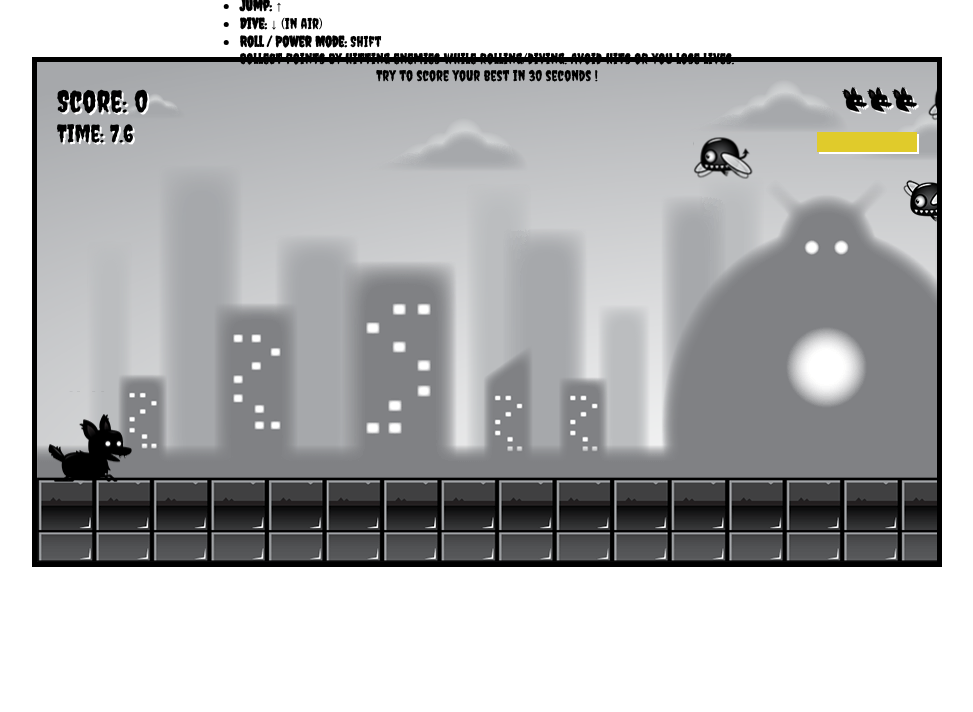
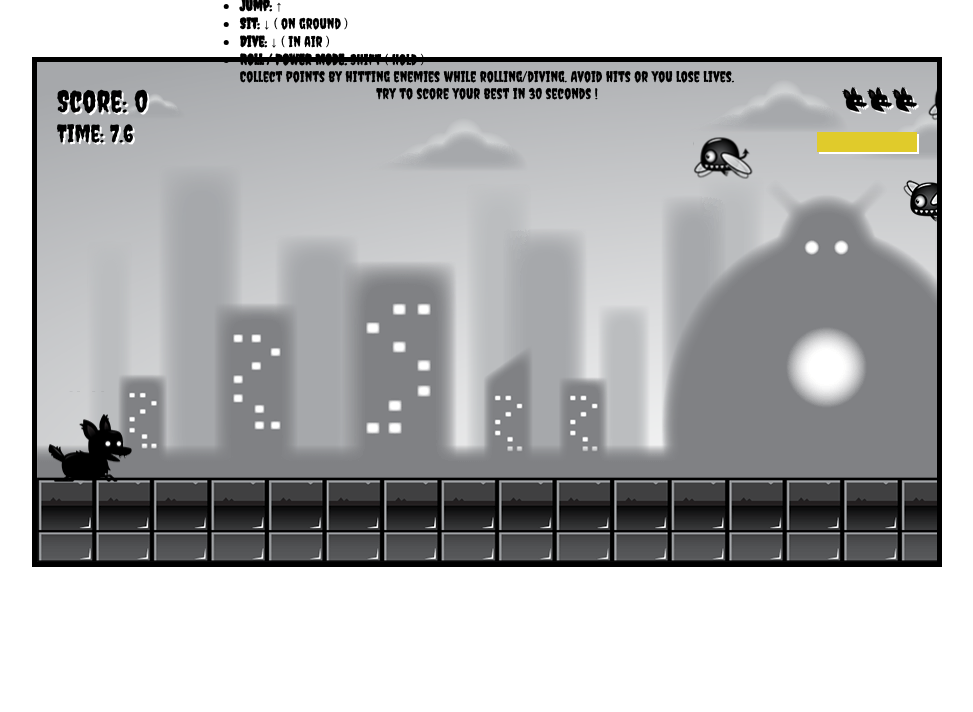
Before and after one commit to pragati-chaturvedi/GameDev_JS, a plain HTML site: page index.html in a window 1280 px wide. Shown: the part 88-800 px from the top of the page, without its empty margins (153-1126 px from the left). Drawn offline with Linux system fonts and the light colour scheme.

Commit message:
minor fixes in game instructions

```diff
--- a/index.html
+++ b/index.html
@@ -17,8 +17,9 @@
         <ul>
             <li><strong> Move:</strong>← →</li>
             <li><strong> Jump:</strong> ↑</li>
-            <li><strong> Dive:</strong> ↓ (in air)</li>
-            <li><strong> Roll / Power Mode:</strong> Shift</li>
+            <li><strong> Sit:</strong> ↓ ( on ground )</li>
+            <li><strong> Dive:</strong> ↓ ( in air )</li>
+            <li><strong> Roll / Power Mode:</strong> Shift ( hold )</li>
         </ul>
         <p> Collect points by hitting enemies while rolling/diving. Avoid hits or you lose lives.</p>
         <p> Try to score your best in 30 seconds ! </p>
```
